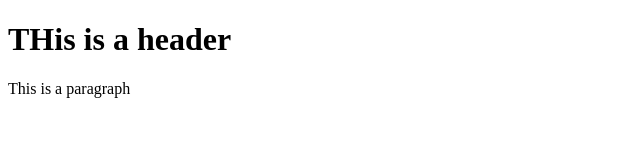
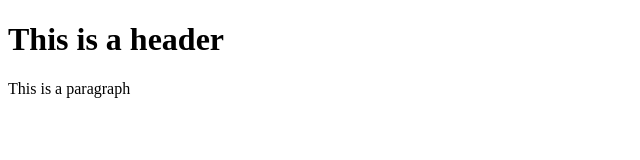
Before and after one commit to Striiderr/NodeJS-GIT-testing, a website: page templates/test.html in a window 1280 px wide. Shown: the whole page, without its empty margins (0-640 px from the left). Drawn offline with Linux system fonts and the light colour scheme.

Commit message:
fourth commit

```diff
--- a/templates/test.html
+++ b/templates/test.html
@@ -7,7 +7,8 @@
     <title>Document</title>
 </head>
 <body>
-    <h1> THis is a header</h1>
+    <h1> This is a header</h1>
     <p>This is a paragraph</p>
+
 </body>
 </html>
```
Also changed, not shown: package.json (added, +27 -0 lines), 2 other files.
